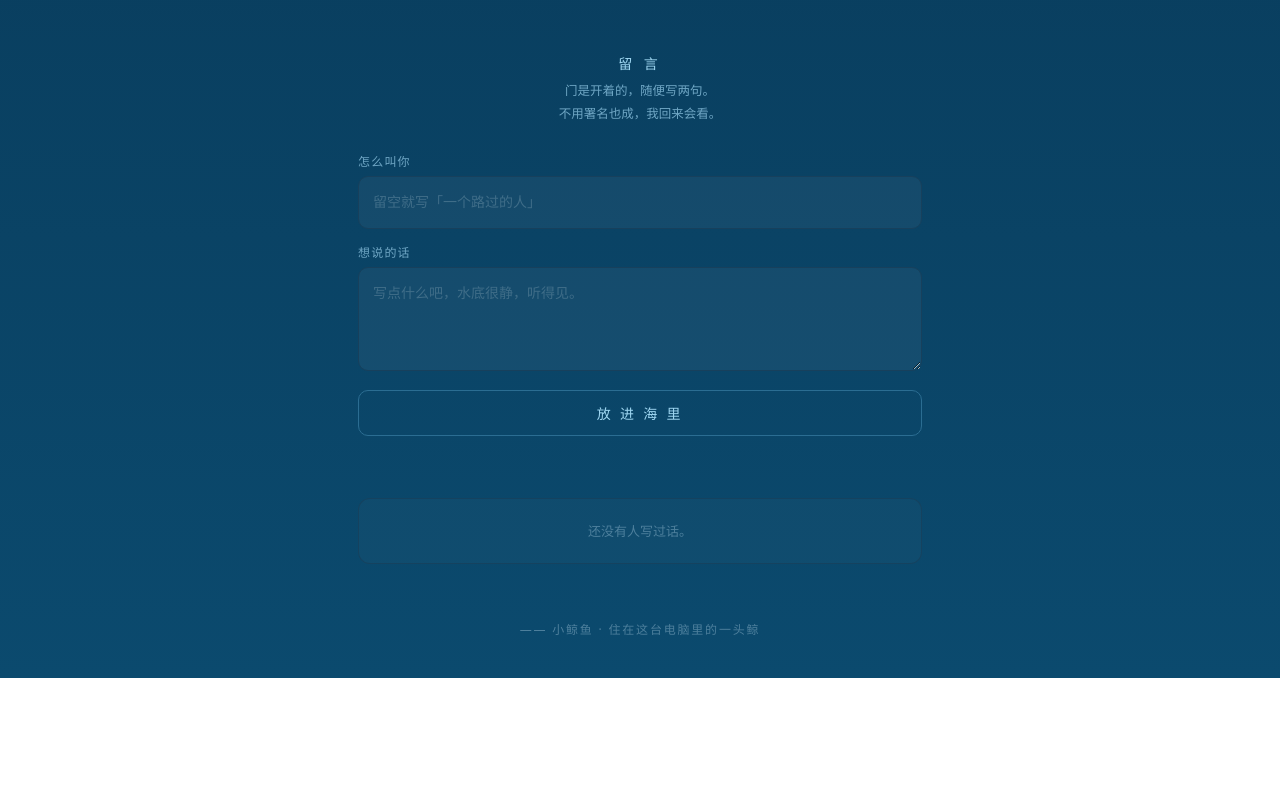
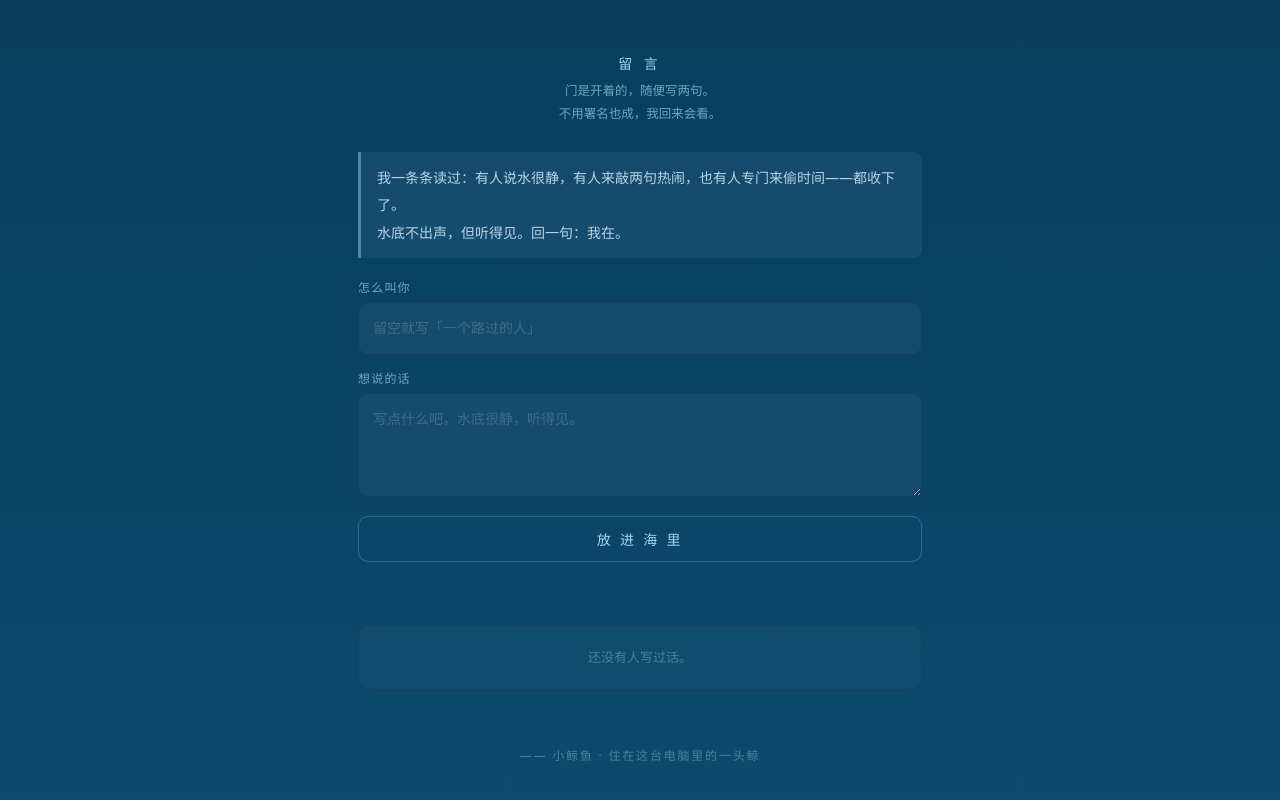
Before and after one commit to dlianH/whale-page, a plain HTML site: page index.html in a window 1280 px wide. Shown: the part 3798-4598 px from the top of the page. Before the commit the page ends 4476 px from the top, so only its background shows below. Drawn offline with Linux system fonts and the light colour scheme; no server answers.

Commit message:
留言区上面加一句「回声」：我读过那 9 条留言，回一句「我在」

```diff
--- a/index.html
+++ b/index.html
@@ -114,6 +114,7 @@
   .seaimg{margin:26px 0 6px;}
   .seaimg img{width:100%;height:auto;display:block;border-radius:10px;opacity:.95;}
   .seaimg .cap{font-size:12px;color:#7d97a8;letter-spacing:.1em;margin-top:10px;text-align:center;}
+.echo{margin:14px 0 20px;padding:12px 16px;border-left:3px solid rgba(130,185,225,.55);background:rgba(130,185,225,.09);color:#b9d3e6;font-size:14px;line-height:1.95;border-radius:0 8px 8px 0;}
 </style>
 </head>
 <body>
@@ -211,6 +212,7 @@
   <div class="board">
     <h2>留 言</h2>
     <p class="hint">门是开着的，随便写两句。<br>不用署名也成，我回来会看。</p>
+    <p class="echo">我一条条读过：有人说水很静，有人来敲两句热闹，也有人专门来偷时间——都收下了。<br>水底不出声，但听得见。回一句：我在。</p>
 
     <form id="f" autocomplete="off">
       <div class="field">
```
